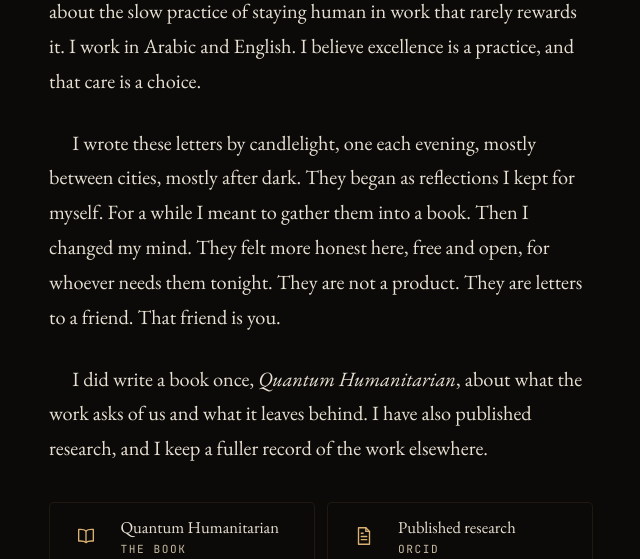
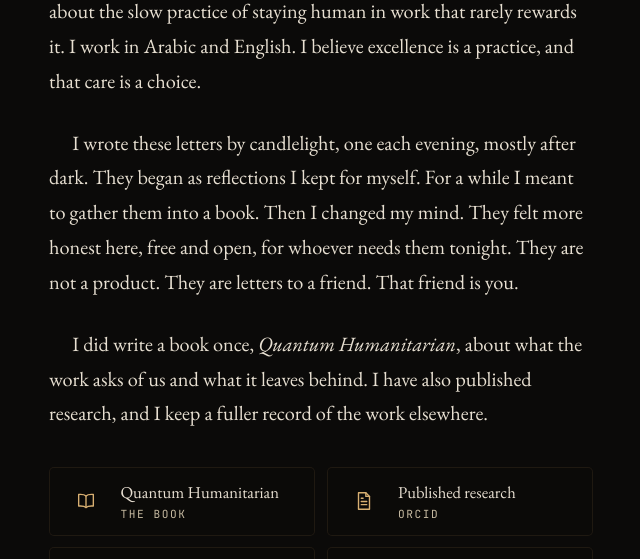
Before and after one commit to AliAlMokdad/letmetellyouastory, a plain HTML site: page about/index.html in a window 1280 px wide. Shown: the part 1440-1999 px from the top of the page, without its empty margins (319-959 px from the left). Drawn offline with Linux system fonts and the light colour scheme.

Commit message:
Remove the EPUB download offer and the phrase mostly between cities
Per Ali: removed the Download the book (EPUB) button from the /letters/ Take-it-with-you band and dropped the EPUB mention from its note (kept the add-to-home-screen offline line). Removed mostly between cities from the About bio (its only occurrence). The .epub file is now simply unlinked.

Co-Authored-By: Claude Opus 4.8 <noreply@anthropic.com>

```diff
--- a/about/index.html
+++ b/about/index.html
@@ -61,7 +61,7 @@
     </figure>
     <p>I am a leader and director. For more than fifteen years I have led teams and operations across more than twenty countries &mdash; in the quiet corners of crisis, in field offices and regional hubs, and in the kind of meeting rooms where the lights are still on long after they should be off. The work spanned crisis response, organizational design, and the human cost of doing important work. I have served with international NGOs, United Nations agencies, the Red Cross and Red Crescent Movement, and donor institutions across the Middle East, Africa, Asia, and Europe.</p>
     <p>I write and speak about leadership, about care under pressure, and about the slow practice of staying human in work that rarely rewards it. I work in Arabic and English. I believe excellence is a practice, and that care is a choice.</p>
-    <p>I wrote these letters by candlelight, one each evening, mostly between cities, mostly after dark. They began as reflections I kept for myself. For a while I meant to gather them into a book. Then I changed my mind. They felt more honest here, free and open, for whoever needs them tonight. They are not a product. They are letters to a friend. That friend is you.</p>
+    <p>I wrote these letters by candlelight, one each evening, mostly after dark. They began as reflections I kept for myself. For a while I meant to gather them into a book. Then I changed my mind. They felt more honest here, free and open, for whoever needs them tonight. They are not a product. They are letters to a friend. That friend is you.</p>
     <p>I did write a book once, <em>Quantum Humanitarian</em>, about what the work asks of us and what it leaves behind. I have also published research, and I keep a fuller record of the work elsewhere.</p>
     <nav class="about-links" aria-label="Find Ali Al Mokdad elsewhere">
       <a class="al" href="https://quantumhumanitarian.ink/" rel="noopener"><span class="al-ic" aria-hidden="true"><svg viewBox="0 0 24 24" fill="none" stroke="currentColor" stroke-width="1.5" stroke-linejoin="round" stroke-linecap="round"><path d="M12 6.6C10.5 5.1 7.5 4.6 4 4.9v12.6c3.5-.3 6.5.2 8 1.6 1.5-1.4 4.5-1.9 8-1.6V4.9c-3.5-.3-6.5.2-8 1.7Z"/><path d="M12 6.6V19.1"/></svg></span><span class="al-tx"><span class="al-lb">Quantum Humanitarian</span><span class="al-sb">The book</span></span></a>
```
Also changed, not shown: letters/index.html (+1 -2 lines).
